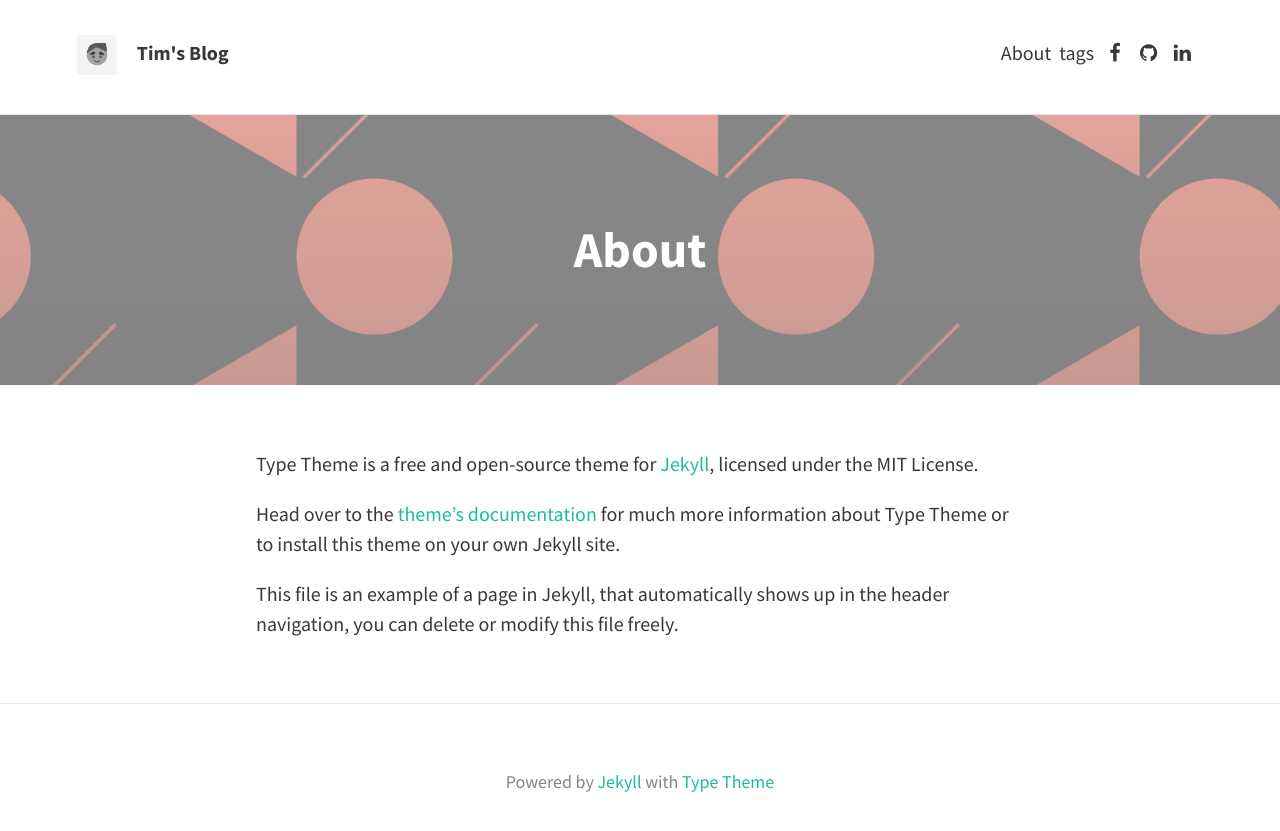
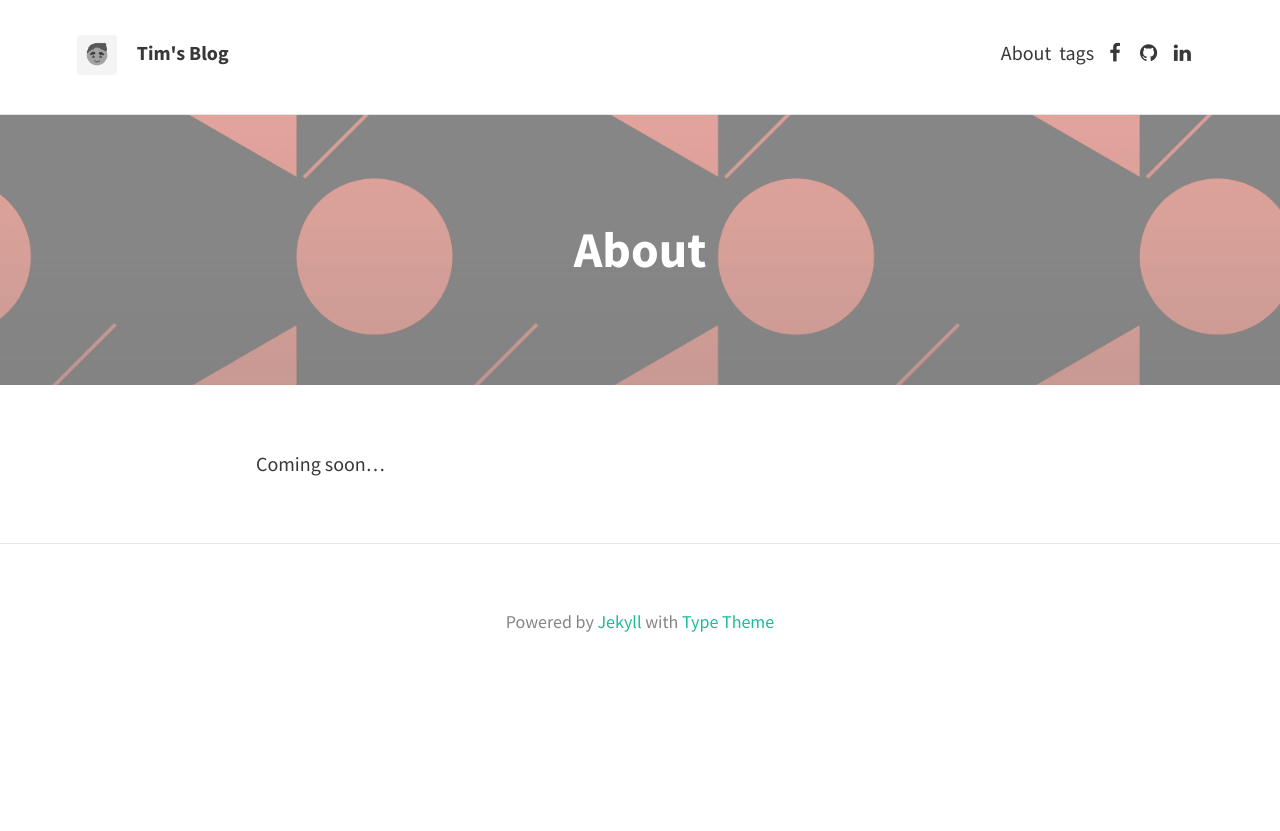
Before and after one commit to tma995/tma995.github.io, a Jekyll site: the page built from about.md, in a window 1280 px wide. Shown: the top 831 px of the page. Built offline with Jekyll 4.4.1, drawn with Linux system fonts in a browser that asks for light colours.

Commit message:
Update about.md

```diff
--- a/about.md
+++ b/about.md
@@ -5,8 +5,4 @@ permalink: /about/
 feature-img: "assets/img/sample_feature_img_2.png"
 ---
 
-Type Theme is a free and open-source theme for [Jekyll](http://jekyllrb.com/), licensed under the MIT License.
-
-Head over to the [theme's documentation](https://rohanchandra.github.io/project/type/) for much more information about Type Theme or to install this theme on your own Jekyll site.
-
-This file is an example of a page in Jekyll, that automatically shows up in the header navigation, you can delete or modify this file freely.
+Coming soon...
```
